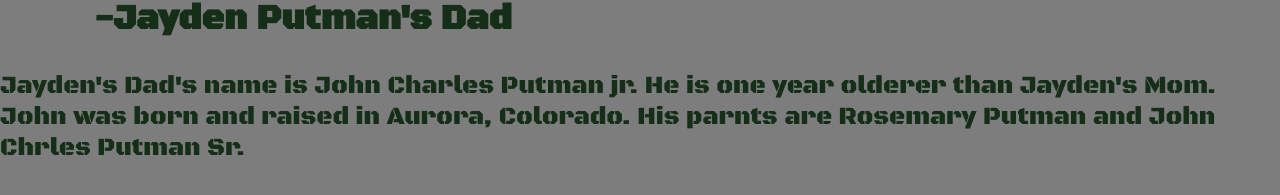
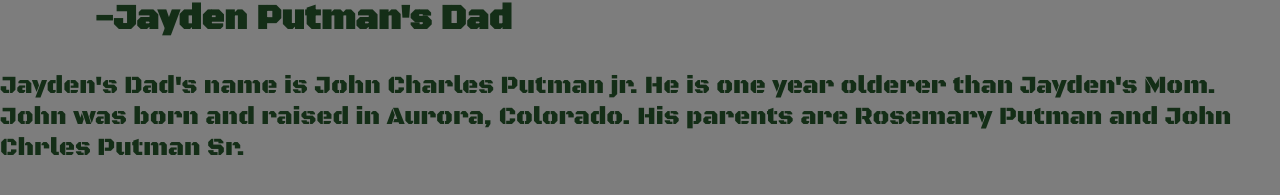
Before and after one commit to JPatischool/JPatischool.github.io, a plain HTML site: page Dad.html in a window 1280 px wide. Shown: the part 232-427 px from the top of the page. Drawn offline with Linux system fonts and the light colour scheme.

Commit message:
Update Dad.html

```diff
--- a/Dad.html
+++ b/Dad.html
@@ -46,7 +46,7 @@
     <h2>----This Website Is All About----Jayden Putman's Dad</h2>
     <p>
       Jayden's Dad's name is John Charles Putman jr. He is one year olderer than
-      Jayden's Mom. John was born and raised in Aurora, Colorado. His parnts are
+      Jayden's Mom. John was born and raised in Aurora, Colorado. His parents are
       Rosemary Putman and John Chrles Putman Sr.
     </p>
     <h2 id="sorry">Sorry for the Lack of Images</h2>
```
